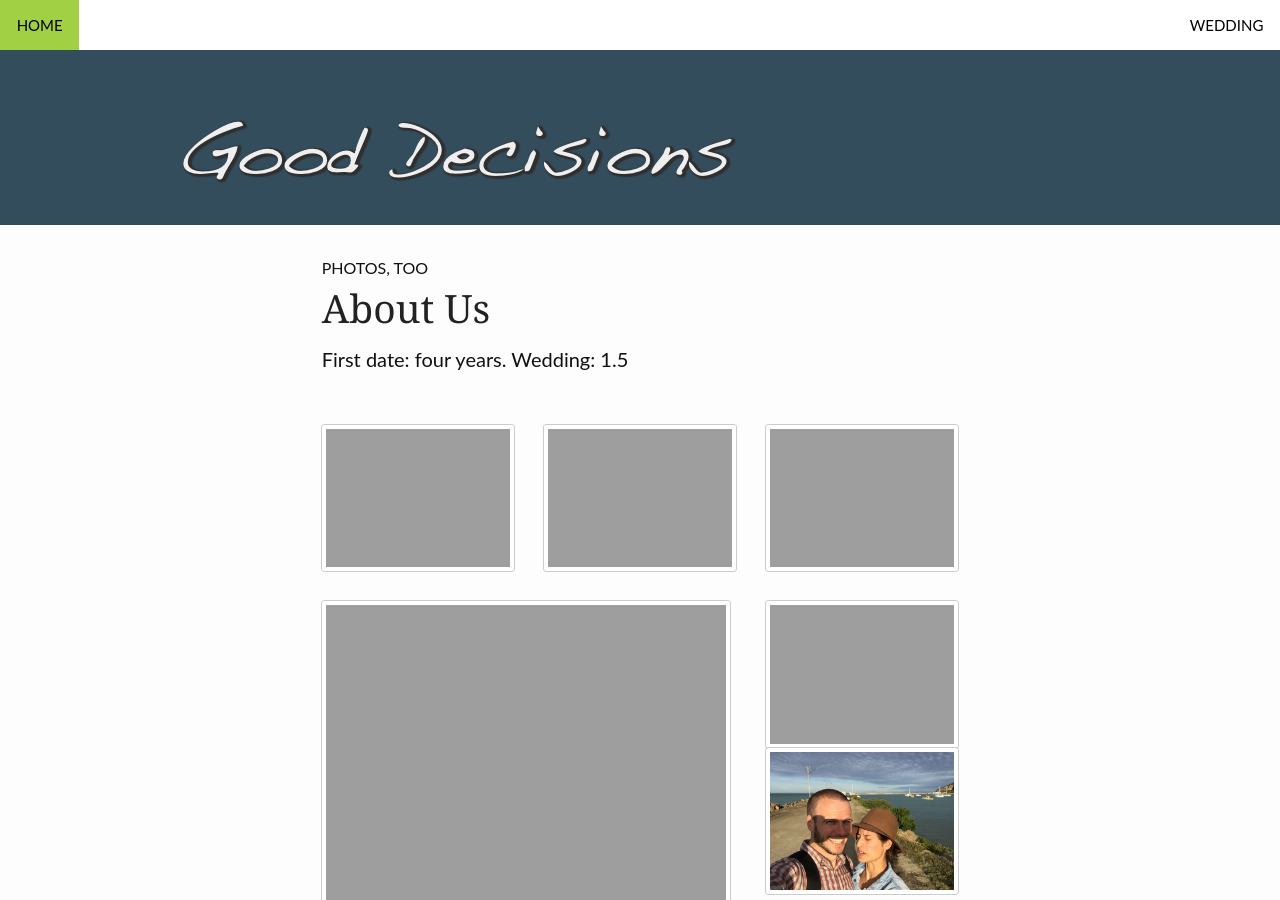
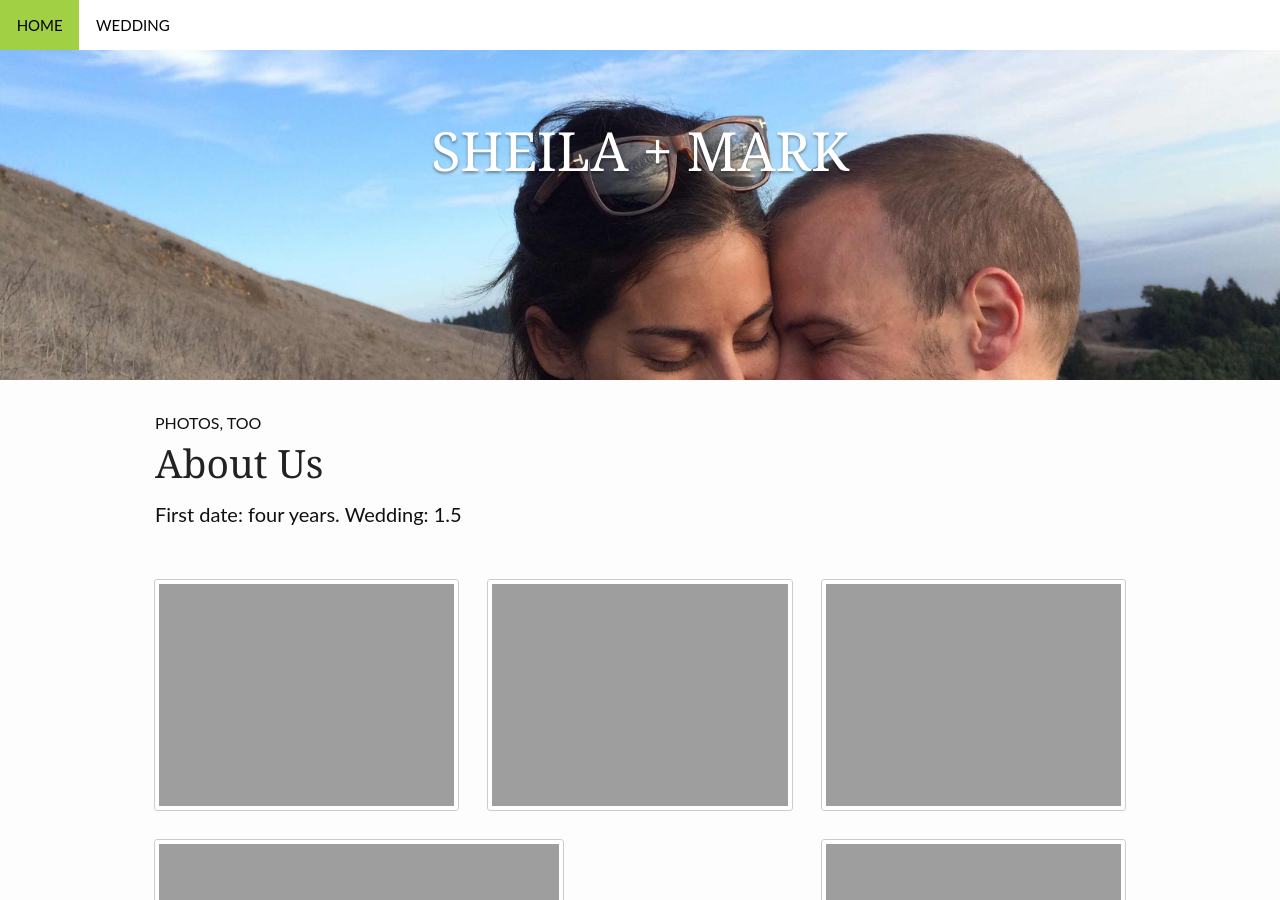
Before and after one commit to markjeffreymiller/gooddecisions.me, a Jekyll site: the page built from _posts/wedding/2015-07-20-us.md, in a window 1280 px wide and 900 px high. Built offline with Jekyll 4.4.1, drawn with Linux system fonts in a browser that asks for light colours.

Commit message:
tweak aboutus page

```diff
--- a/_data/navigation.yml
+++ b/_data/navigation.yml
@@ -4,7 +4,7 @@
 
 - title: "Wedding"
   url: "/wedding/"
-  side: right
+  side: left
 
 # - title: "Templates"
 #   url: "/design/"
--- a/_posts/wedding/2015-07-20-us.md
+++ b/_posts/wedding/2015-07-20-us.md
@@ -1,6 +1,8 @@
 ---
-layout: page
-caption: "It's photoblog"
+layout: page-fullwidth
+header:
+   image_fullwidth: "ms/loveSplash.jpg"
+   title: Sheila + Mark
 subheadline:  "Photos, too"
 show_meta: false
 title:  "About Us"
```
